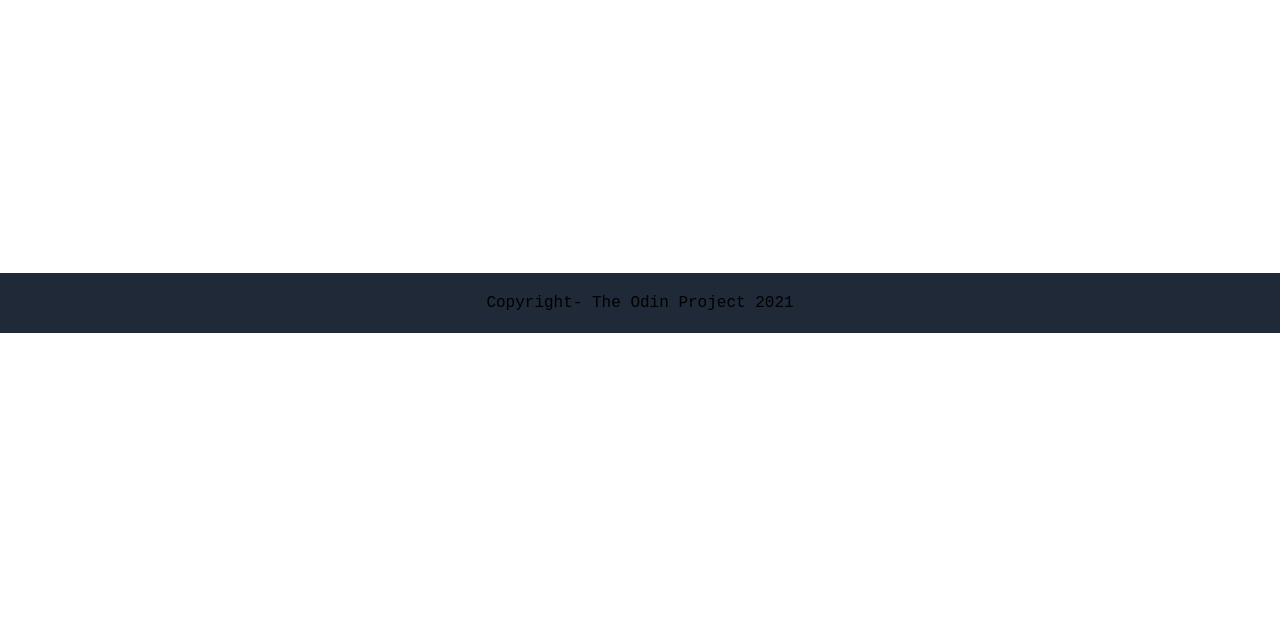
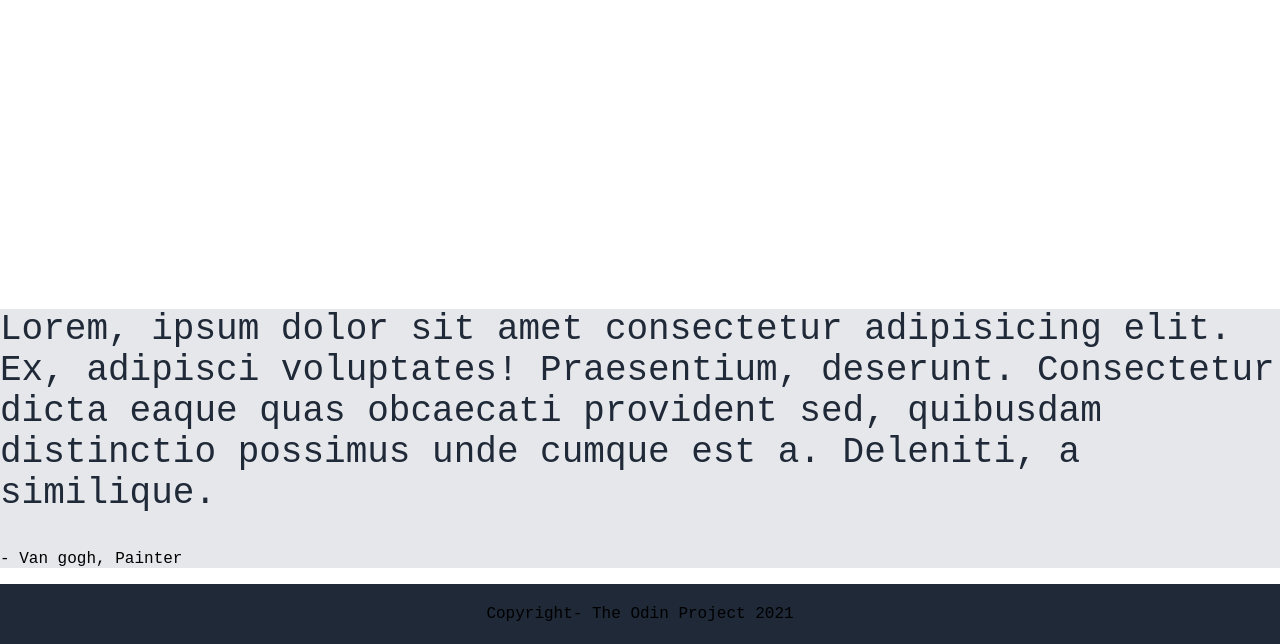
Before and after one commit to chilledoutluke/landing-page, a plain HTML site: page index.html in a window 1280 px wide. Shown: the part 1073-1717 px from the top of the page. Before the commit the page ends 1406 px from the top, so only its background shows below. Drawn offline with Linux system fonts and the light colour scheme.

Commit message:
added style to new section added p tages to html section

```diff
--- a/index.html
+++ b/index.html
@@ -61,18 +61,17 @@
     <!-- Section 2 -->
 
     <section class="section-2">
-
+        <p class="quote">Lorem, ipsum dolor sit amet consectetur adipisicing elit. Ex, adipisci voluptates! Praesentium, deserunt. Consectetur dicta eaque quas obcaecati provident sed, quibusdam distinctio possimus unde cumque est a. Deleniti, a similique.</p>
+        <p>- Van gogh, Painter</p>
     </section>
 
     <!-- Section 3 -->
 
+    <section class="section-3">
 
+    </section>
 
-
-
-
-
-
+    <!--Footer-->
 
     <footer>
         <p>Copyright- The Odin Project 2021</p>
--- a/style.css
+++ b/style.css
@@ -106,6 +106,18 @@ button {
     height: 300px;
 }
 
+.section-2 {
+    background-color: #e5e7eb;
+
+}
+
+.quote {
+    color: #1f2937;
+    font-size: 36px;
+    font
+}
+
+
 
 
 
```
